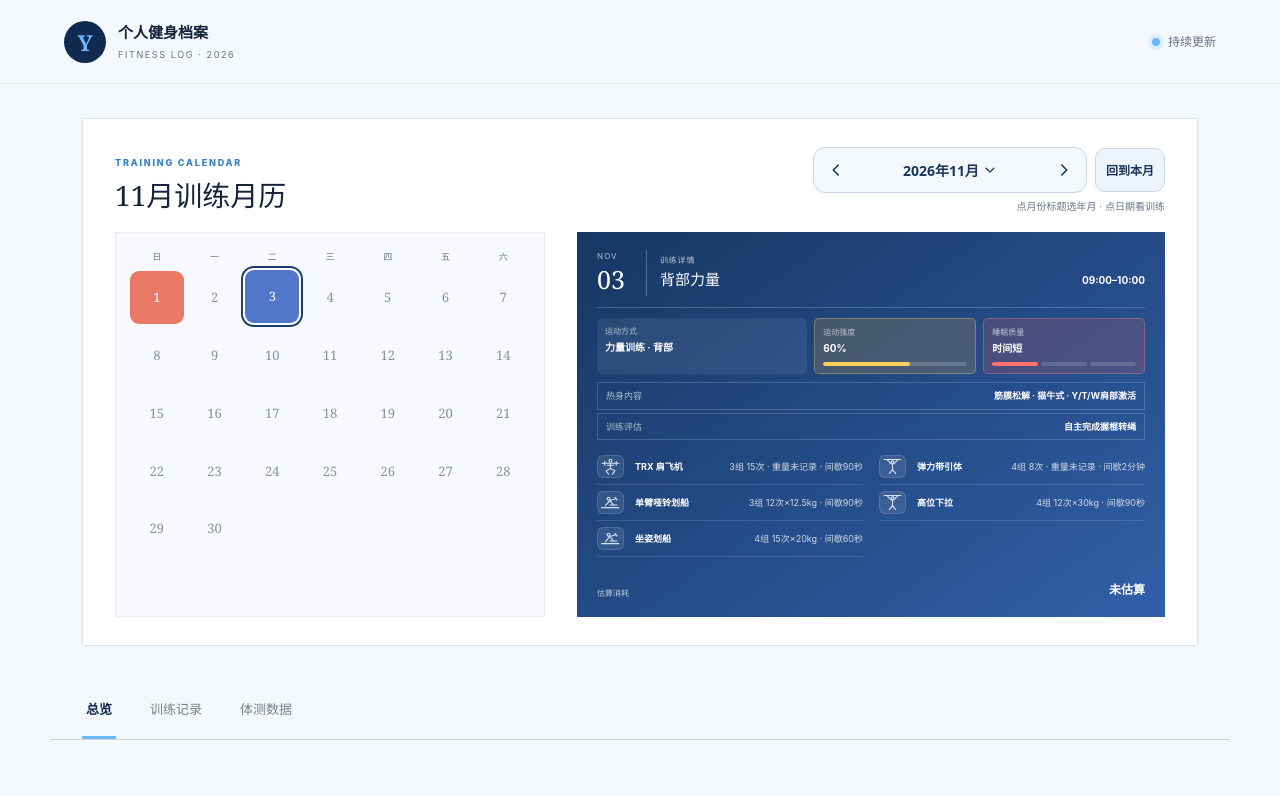
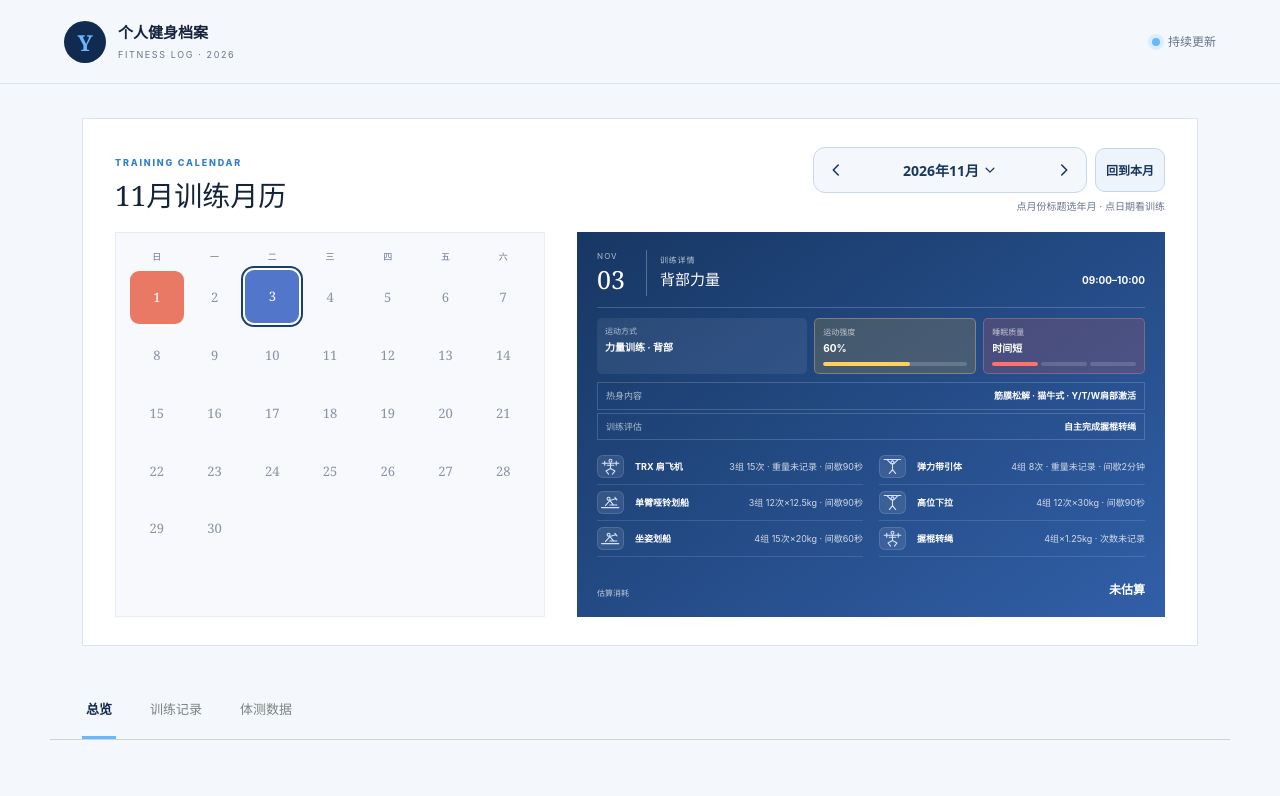
Before and after one commit to Eason199907/fitness-progress, a Next.js app: page / in a window 1280 px wide. Shown: the top 796 px of the page. Built offline with nearby package versions, Linux system fonts and the light colour scheme.

Commit message:
Add November 3 wrist roller sets

```diff
--- a/app/page.tsx
+++ b/app/page.tsx
@@ -758,6 +758,7 @@ const sessions = [
       { name: "单臂哑铃划船", sets: "3组 12次×12.5kg · 间歇90秒" },
       { name: "高位下拉", sets: "4组 12次×30kg · 间歇90秒" },
       { name: "坐姿划船", sets: "4组 15次×20kg · 间歇60秒" },
+      { name: "握棍转绳", sets: "4组×1.25kg · 次数未记录" },
     ],
     cardio: null,
     strengthCalories: null,
```
